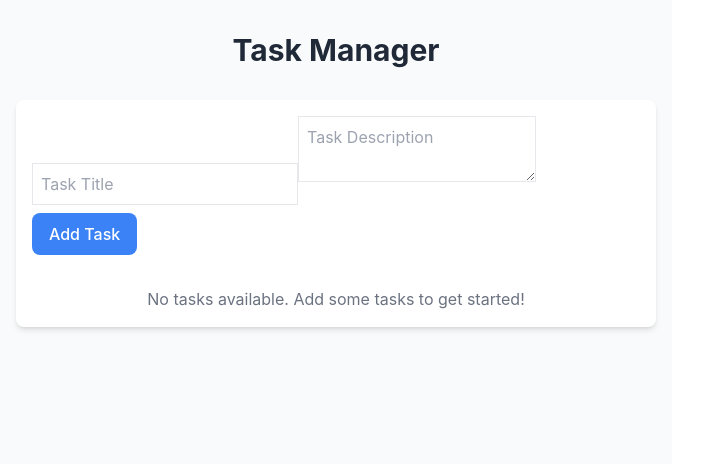
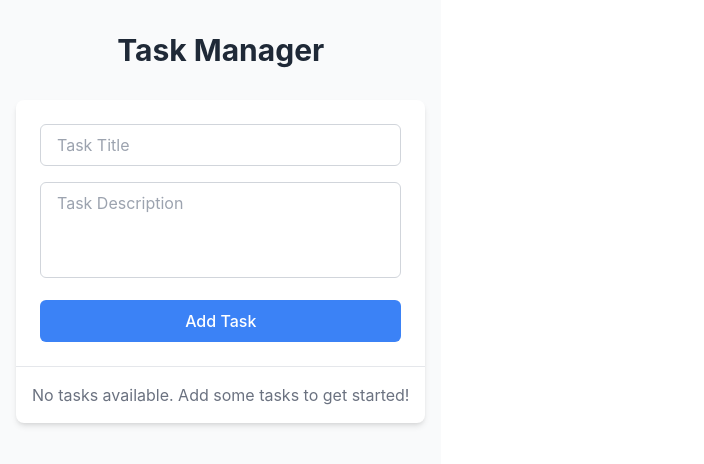
Before and after one commit to dcmalk/simple-task-tracker, a React (Vite) app: page / in a window 1280 px wide. Shown: the top 464 px of the page, without its empty margins (0-704 px from the left). Built offline with nearby package versions, Linux system fonts and the light colour scheme.

Commit message:
style(form): Enhance task form appearance

```diff
--- a/src/components/TaskForm.tsx
+++ b/src/components/TaskForm.tsx
@@ -17,23 +17,32 @@ function TaskForm({ onAddTask }: TaskFormProps) {
   };
 
   return (
-    <form onSubmit={handleSubmit} className="p-4">
+    <form onSubmit={handleSubmit} className="p-6 border-b border-gray-200">
+      <div className="space-y-4">
+        <div>
           <input
             type="text"
             placeholder="Task Title"
             value={title}
             onChange={(e) => setTitle(e.target.value)}
-        className="border p-2 mb-2"
+            className="w-full px-4 py-2 border border-gray-300 rounded-md focus:outline-none focus:ring-2 focus:ring-blue-500 focus:border-transparent"
           />
+        </div>
+        <div>
           <textarea
             placeholder="Task Description"
             value={description}
             onChange={(e) => setDescription(e.target.value)}
-        className="border p-2 mb-2"
+            className="w-full px-4 py-2 border border-gray-300 rounded-md focus:outline-none focus:ring-2 focus:ring-blue-500 focus:border-transparent h-24 resize-none"
           ></textarea>
-      <button type="submit" className="bg-blue-500 text-white px-4 py-2">
+        </div>
+        <button
+          type="submit"
+          className="w-full bg-blue-500 text-white px-4 py-2 rounded-md hover:bg-blue-600 transition-colors duration-200 focus:outline-none focus:ring-2 focus:ring-blue-500 focus:ring-offset-2"
+        >
           Add Task
         </button>
+      </div>
     </form>
   );
 }
```
Lines whose indentation alone changed are shown as unchanged.
